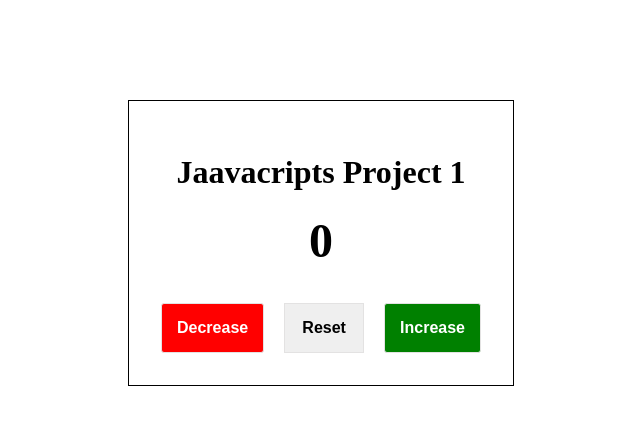
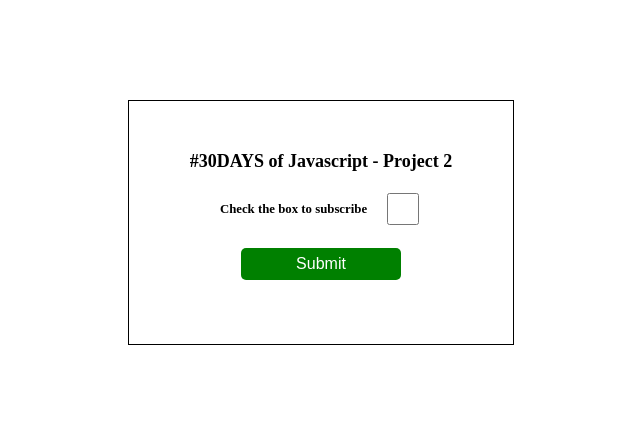
Before and after one commit to denscholar/30_days_of_javascript_projects, a plain HTML site: page index.html in a window 1280 px wide. Shown: the whole page, without its empty margins (319-959 px from the left). Drawn offline with Linux system fonts and the light colour scheme.

Commit message:
day2/add checkbox project

```diff
--- a/index.html
+++ b/index.html
@@ -8,15 +8,16 @@
     <link rel="stylesheet" href="./styles.css">
 </head>
 <body>
-
     <div class="container">
-        <h1>Jaavacripts Project 1</h1>
-        <div class="zero" id="label">0</div>
-        <div class="buttons">
-            <button id="decrease">Decrease</button>
-            <button id="reset">Reset</button>
-            <button id="increase">Increase</button>
+        <p class="paragraph">#30DAYS of Javascript - Project 2</p>
+        <div class="check-box-container">
+            <label for="check-box" class="label">Check the box to subscribe</label>
+            <input type="checkbox" id="check-box">
         </div>
+        <div class="button">
+            <button type="submit" id="submit-button">Submit</button>
+        </div>
+        <p class="response" id="response"></p>
     </div>
 
 
--- a/index.js
+++ b/index.js
@@ -1,26 +1,20 @@
-// COUNNTER PROJECT
+// Checkedbox PROJECT
 
-const dec = document.getElementById('decrease')
-const reset = document.getElementById('reset')
-const inc = document.getElementById('increase')
-const zeroLabel = document.getElementById('label')
+const checkBox = document.getElementById('check-box')
+const response = document.getElementById('response')
+const submit = document.getElementById('submit-button')
 
-// console.log(zeroLabel);
-// console.log(dec);
+console.log(response);
 
-let count = 0; // the current value of the result
 
-dec.addEventListener('click', ()=>{
-    count -= 1;
-    zeroLabel.innerHTML = count;
+submit.addEventListener('click', ()=>{
+    if (checkBox.checked) {
+        response.innerHTML = 'Congratulations! You have subscribed'
+        response.style.color = 'blue'
+        response.style.fontSize = '2.5rem'
+    }else{
+        response.innerHTML = 'Sorry, you have not subscribed'
+        response.style.color = 'red'
+        response.style.fontSize = '1.5rem'
+    }
 })
-
-reset.addEventListener('click', ()=>{
-    count = 0;
-    zeroLabel.innerHTML = count;
-})
-
-inc.addEventListener('click', ()=>{
-    count += 1;
-    zeroLabel.innerHTML = count;
-})
--- a/styles.css
+++ b/styles.css
@@ -10,35 +10,39 @@
     width: 20rem;
 
 }
-.container .buttons{
+.container .paragraph{
+    font-weight: bold;
+    font-size: 18px;
+}
+
+.container .check-box-container{
     display: flex;
     justify-content: center;
-    flex: row;
-    gap: 20px;
-    margin-top: 35px;
+    gap: 1rem;
+    align-items: center;
+    margin-bottom: 10px;
 }
 
-.container .zero{
-    font-size: 3rem;
-    font-weight: bolder;
-}
-.container .buttons button{
-    padding: 15px;
-    border: 1px solid rgb(227, 226, 226);
-    font-size: 1rem;
-    font-weight: bold;
-    width: 15rem;
-    cursor: pointer;
+.container .check-box-container input{
+    width: 2rem;
+    height: 2rem;
 }
 
-.container .buttons #decrease{
-    background: red;
-    color: white;
-    border-radius: 3px;
+.container .check-box-container label{
+    font-size: 0.8rem;
+    font-weight: bold;
 }
 
-.container .buttons #increase{
+.button #submit-button{
     background: green;
+    margin-top: 10px;
     color: white;
-    border-radius: 3px;
+    outline: none;
+    border: none;
+    width: 10rem;
+    height: 2rem;
+    cursor: pointer;
+    border-radius: 5px;
+    font-size: 1rem;
+
 }
```
